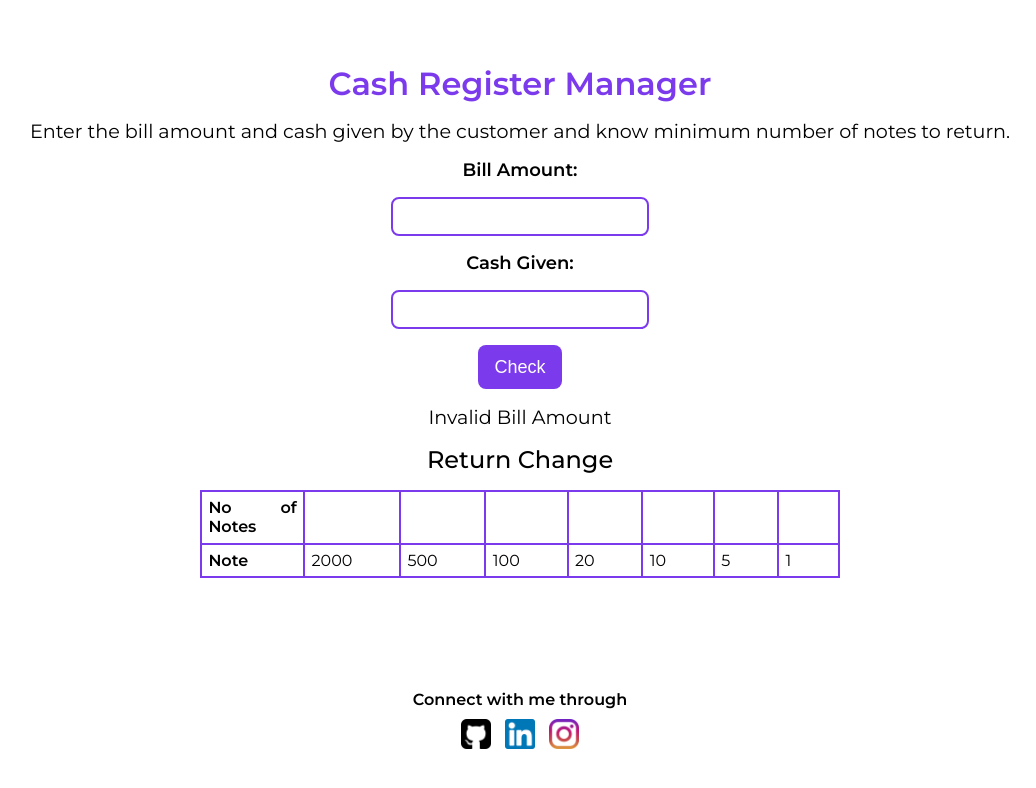
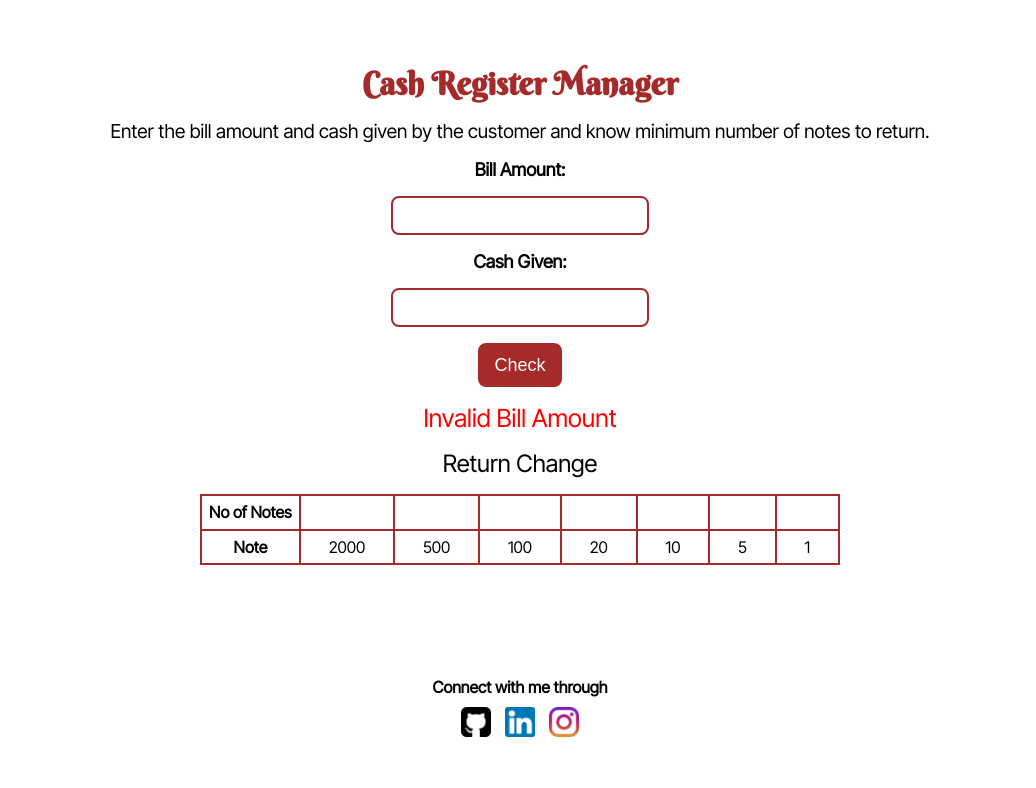
Before and after one commit to jaywadekar18/cash-registration-app, a plain HTML site: page index.html in a window 1280 px wide. Both pictures are taken after a click on the button "Check". Shown: the whole page, without its empty margins (120-1156 px from the left). Drawn offline with Linux system fonts and the light colour scheme.

Commit message:
bug fixed

```diff
--- a/index.js
+++ b/index.js
@@ -8,7 +8,7 @@ const availableNotes = [2000, 500, 100, 20, 10, 5, 1];
 
 checkButton.addEventListener("click", function validateBillAndCashAmount() {
   hideMessage();
-  if (billAmount.value > 0) {
+  if (Number(billAmount.value) > 0 && Number(cashGiven.value)> 0) {
     if (Number(cashGiven.value) >= Number(billAmount.value)) {
       const amountToBeReturned =
         Number(cashGiven.value) - Number(billAmount.value);
@@ -29,7 +29,6 @@ function calculateChange(amount) {
       let wholeNum = Math.floor(floatNum);
       amount = amount - availableNotes[i] * wholeNum;
       noOfNotes[i].innerText = wholeNum;
-      console.log(availableNotes[i], "-->", wholeNum);
     }
   }
 }
--- a/style.css
+++ b/style.css
@@ -1,4 +1,5 @@
-@import url("https://fonts.googleapis.com/css2?family=Montserrat:wght@400;500;600&display=swap");
+@import url('https://fonts.googleapis.com/css2?family=Inter+Tight&display=swap');
+@import url('https://fonts.googleapis.com/css2?family=Berkshire+Swash&display=swap');
 
 * {
   padding: 0;
@@ -11,11 +12,11 @@ a {
 }
 
 :root {
-  --primary-color: #7c3aed;
+  --primary-color: brown;
 }
 
 body {
-  font-family: "Montserrat", sans-serif;
+  font-family: 'Inter Tight', sans-serif;
   min-width: 100vw;
 }
 
@@ -27,6 +28,7 @@ body {
 
 .heading {
   color: var(--primary-color);
+  font-family: 'Berkshire Swash', cursive;
 }
 
 .description {
@@ -66,14 +68,15 @@ body {
 
 #error-message {
   display: block;
-  font-size: larger;
+  font-size: 25px;
   margin: 1rem 0 0;
+  color: red;
+
 }
 
 /* Table */
 .change-table {
   width: 50%;
-  text-align: justify;
   border-collapse: collapse;
   margin: auto;
 }
```
